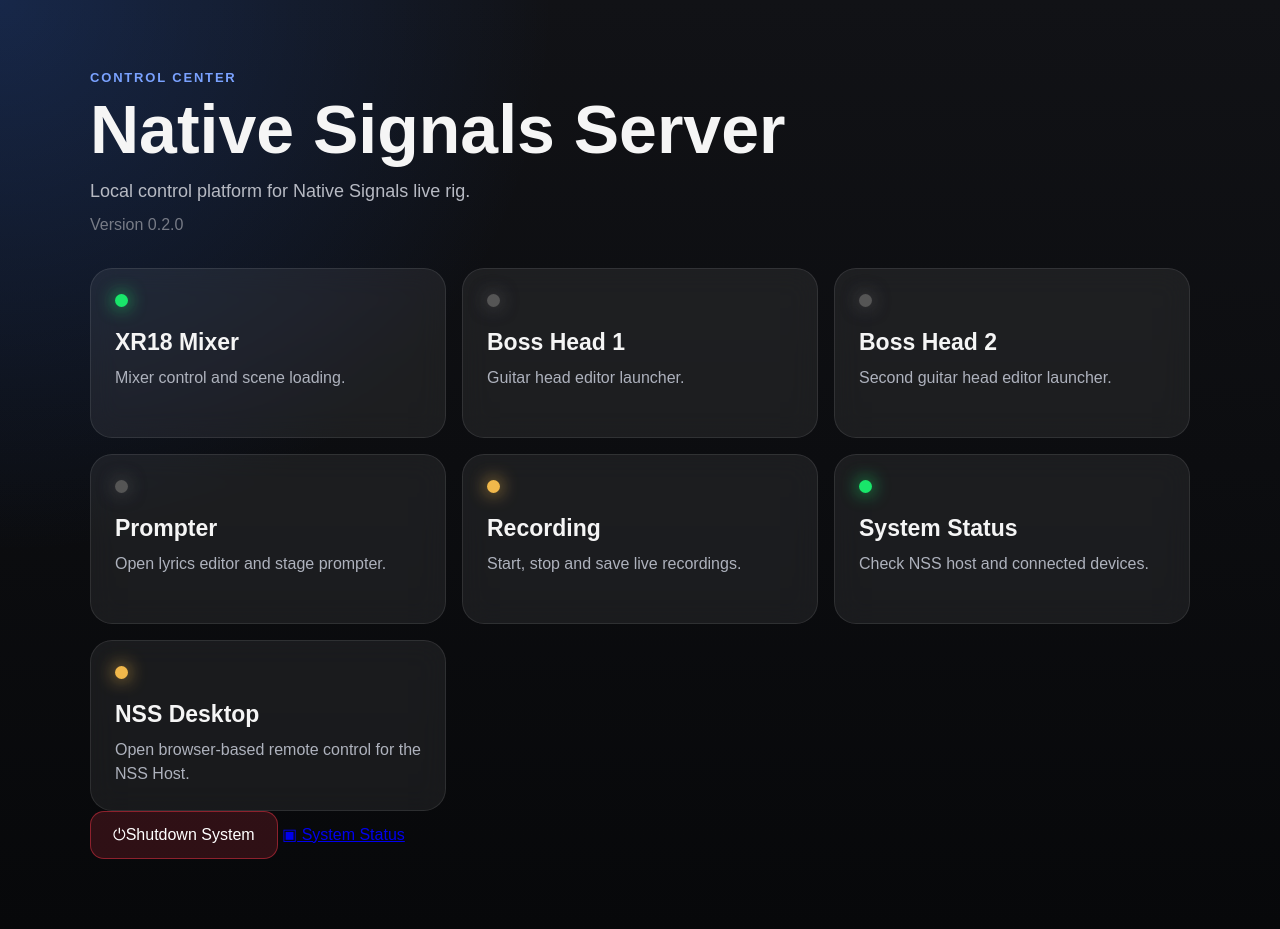
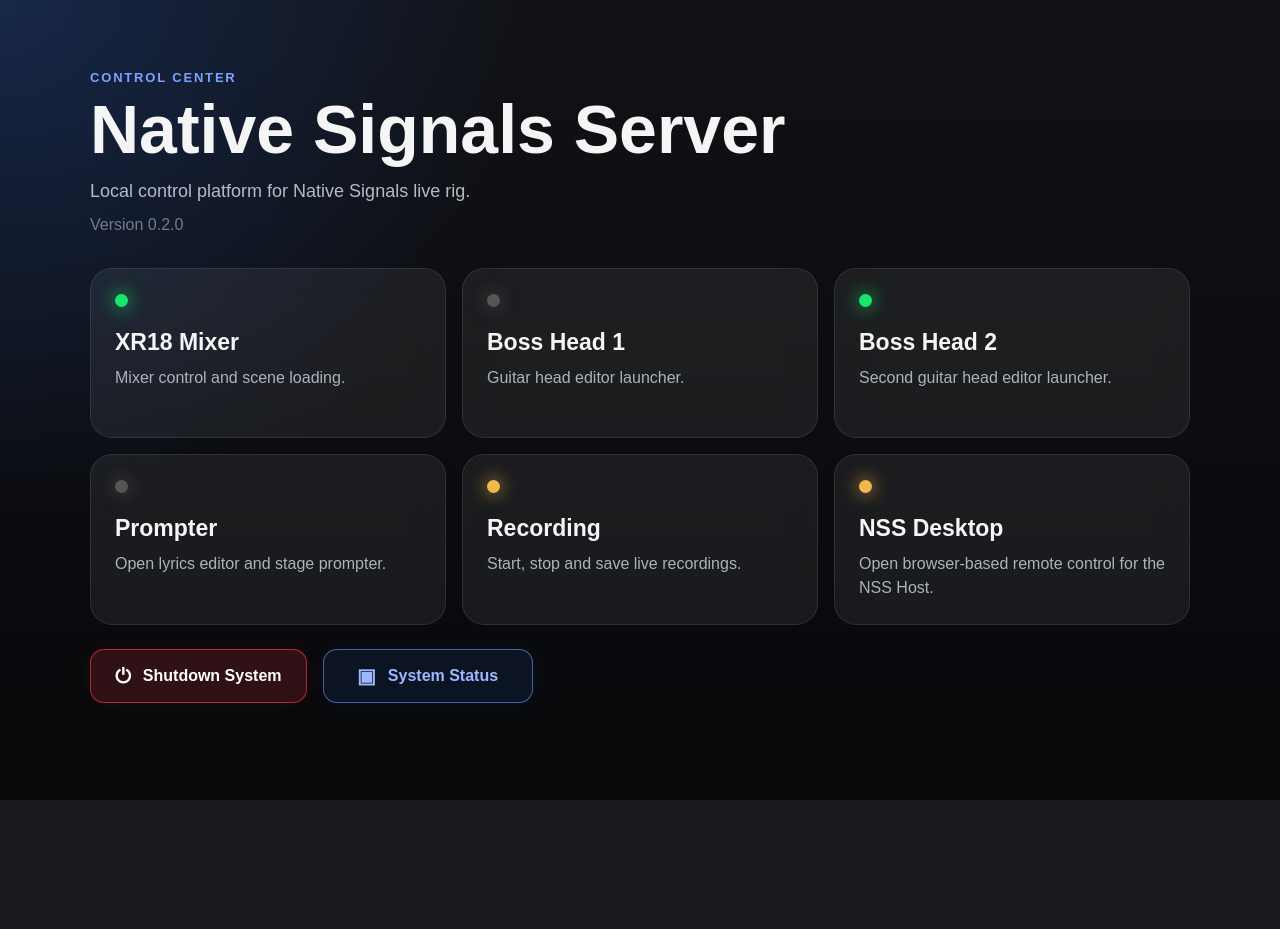
Before and after one commit to NativeSignals/native-signals-server, a FastAPI app: page / in a window 1280 px wide. After the commit the page ends 800 px from the top, so only its background shows below. Run offline with FastAPI, Linux system fonts and the light colour scheme.

Commit message:
Add live system monitoring

```diff
--- a/app/main.py
+++ b/app/main.py
@@ -1,3 +1,4 @@
+from app.routes import dashboard, modules, api
 from fastapi import FastAPI
 from fastapi.staticfiles import StaticFiles
 
@@ -16,3 +17,4 @@ app.mount(
 
 app.include_router(dashboard.router)
 app.include_router(modules.router)
+app.include_router(api.router)
--- /dev/null
+++ b/app/routes/api.py
@@ -0,0 +1,23 @@
+from app.services.system_service import get_system_status
+from fastapi import APIRouter
+
+router = APIRouter(prefix="/api")
+
+@router.get("/system")
+
+async def system_status():
+
+    return get_system_status()
+
+@router.get("/status")
+async def get_status():
+    return {
+        "nss_host": "online",
+        "web_server": "online",
+        "xr18": "online",
+        "boss_head_1": "offline",
+        "boss_head_2": "online",
+        "prompter": "offline",
+        "recording": "standby",
+        "desktop": "standby"
+    }
--- a/app/services/device_service.py
+++ b/app/services/device_service.py
@@ -2,42 +2,42 @@ def get_dashboard_devices():
     return [
         {
             "name": "XR18 Mixer",
-            "status": "online",
+            "status_id": "xr18",
+            "status": "offline",
             "url": "/xr18",
             "description": "Mixer control and scene loading."
         },
         {
             "name": "Boss Head 1",
+            "status_id": "boss_head_1",
             "status": "offline",
             "url": "/boss/head-1",
             "description": "Guitar head editor launcher."
         },
         {
             "name": "Boss Head 2",
+            "status_id": "boss_head_2",
             "status": "offline",
             "url": "/boss/head-2",
             "description": "Second guitar head editor launcher."
         },
         {
             "name": "Prompter",
+            "status_id": "prompter",
             "status": "offline",
             "url": "/prompter",
             "description": "Open lyrics editor and stage prompter."
         },
         {
             "name": "Recording",
+            "status_id": "recording",
             "status": "standby",
             "url": "/recording",
             "description": "Start, stop and save live recordings."
         },
         {
-            "name": "System Status",
-            "status": "online",
-            "url": "/devices",
-            "description": "Check NSS host and connected devices."
-        },
-        {
             "name": "NSS Desktop",
+            "status_id": "desktop",
             "status": "standby",
             "url": "/desktop",
             "description": "Open browser-based remote control for the NSS Host."
--- /dev/null
+++ b/app/services/system_service.py
@@ -0,0 +1,50 @@
+import socket
+from datetime import datetime
+
+import psutil
+import requests
+
+
+LHM_URL = "http://127.0.0.1:8085/data.json"
+
+
+def find_sensor(node, sensor_id):
+    if node.get("SensorId") == sensor_id:
+        return node.get("Value")
+
+    for child in node.get("Children", []):
+        result = find_sensor(child, sensor_id)
+        if result is not None:
+            return result
+
+    return None
+
+
+def get_cpu_temperature():
+    try:
+        response = requests.get(LHM_URL, timeout=1)
+        response.raise_for_status()
+        data = response.json()
+
+        return find_sensor(data, "/amdcpu/0/temperature/2")
+    except Exception:
+        return None
+
+
+def get_system_status():
+    boot = datetime.fromtimestamp(psutil.boot_time())
+    uptime = datetime.now() - boot
+
+    hours = int(uptime.total_seconds() // 3600)
+    minutes = int((uptime.total_seconds() % 3600) // 60)
+
+    temperature = get_cpu_temperature()
+
+    return {
+        "cpu": psutil.cpu_percent(interval=0.2),
+        "ram": psutil.virtual_memory().percent,
+        "disk": psutil.disk_usage("C:\\").percent,
+        "ip": socket.gethostbyname(socket.gethostname()),
+        "uptime": f"{hours}h {minutes}m",
+        "temperature": temperature
+    }
--- a/app/static/css/style.css
+++ b/app/static/css/style.css
@@ -164,3 +164,52 @@ h1 {
     color: #777b86;
     font-size: 14px;
 }
+
+.system-actions {
+    display: flex;
+    gap: 16px;
+    margin-top: 24px;
+    flex-wrap: wrap;
+}
+
+.danger-zone {
+    margin-top: 24px;
+}
+
+.danger-button,
+.system-button {
+    display: inline-flex;
+    align-items: center;
+    justify-content: center;
+    gap: 12px;
+    min-width: 210px;
+    padding: 16px 24px;
+    font-weight: 700;
+    color: #ffffff;
+    text-decoration: none;
+    border-radius: 14px;
+}
+
+.danger-button {
+    background: rgba(255, 55, 75, 0.16);
+    border: 1px solid rgba(255, 55, 75, 0.62);
+    box-shadow: 0 0 22px rgba(255, 55, 75, 0.08);
+}
+
+.system-button {
+    color: #9db8ff;
+    background: rgba(45, 116, 255, 0.10);
+    border: 1px solid rgba(122, 162, 255, 0.55);
+    box-shadow: 0 0 22px rgba(45, 116, 255, 0.08);
+}
+
+.danger-button:hover,
+.system-button:hover {
+    transform: translateY(-2px);
+    filter: brightness(1.08);
+}
+
+.button-icon {
+    font-size: 20px;
+    line-height: 1;
+}
--- /dev/null
+++ b/app/static/js/dashboard.js
@@ -0,0 +1,29 @@
+async function updateStatus() {
+    try {
+        const response = await fetch("/api/status");
+        const data = await response.json();
+
+        setStatus("status-xr18", data.xr18);
+        setStatus("status-boss_head_1", data.boss_head_1);
+        setStatus("status-boss_head_2", data.boss_head_2);
+        setStatus("status-prompter", data.prompter);
+        setStatus("status-recording", data.recording);
+        setStatus("status-desktop", data.desktop);
+    } catch (error) {
+        console.error("Status update failed:", error);
+    }
+}
+
+function setStatus(id, status) {
+    const element = document.getElementById(id);
+
+    if (!element) {
+        return;
+    }
+
+    element.classList.remove("online", "offline", "standby");
+    element.classList.add(status);
+}
+
+updateStatus();
+setInterval(updateStatus, 2000);
--- a/app/templates/index.html
+++ b/app/templates/index.html
@@ -32,7 +32,10 @@
         <section class="grid">
             {% for device in devices %}
             <a class="card" href="{{ device.url }}">
-                <span class="status {{ device.status }}"></span>
+                <span
+                    class="status {{ device.status }}"
+                    id="status-{{ device.status_id }}"
+                ></span>
 
                 <h2>{{ device.name }}</h2>
 
@@ -53,5 +56,6 @@
             </a>
         </section>
     </main>
+    <script src="/static/js/dashboard.js"></script>
 </body>
 </html>
```
Also changed, not shown: app/routes/modules.py (+11 -1 lines), app/static/js/system_status.js (added, +32 -0 lines), app/templates/system_status.html (added, +80 -0 lines).
